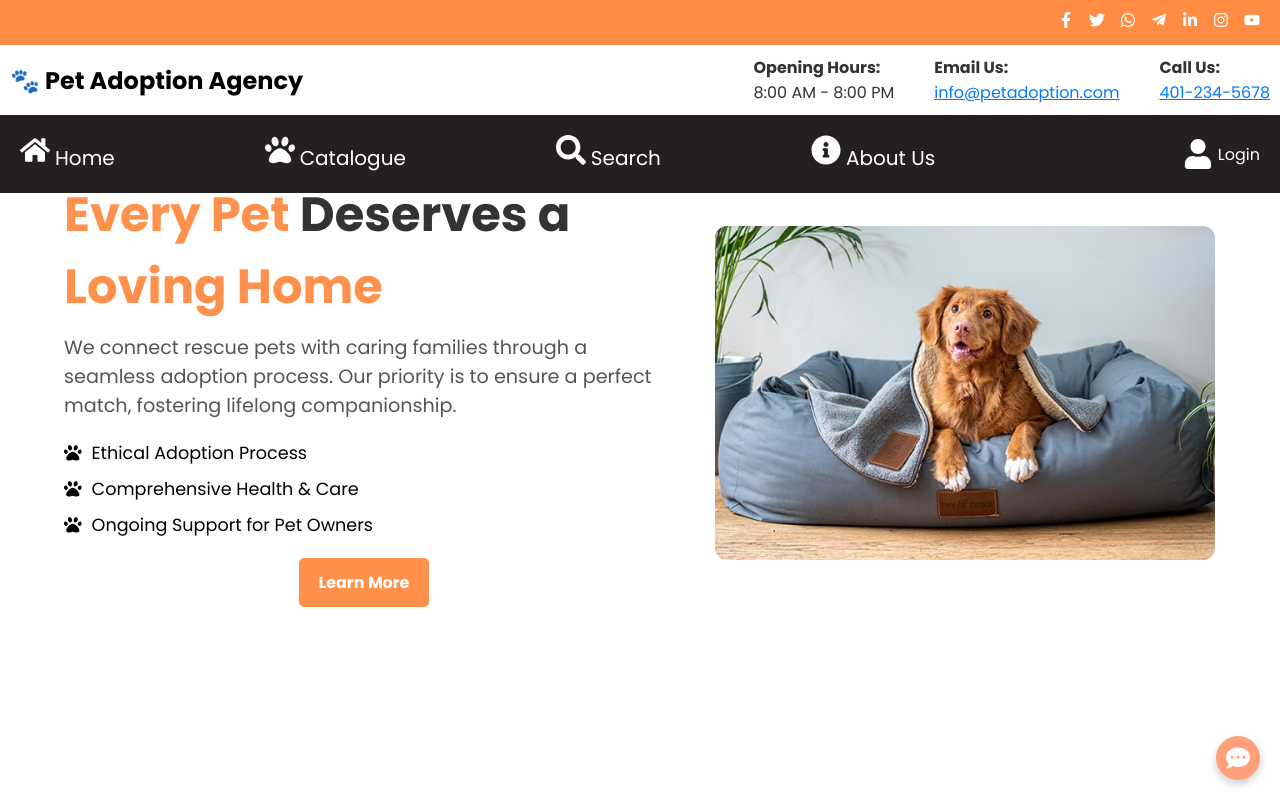
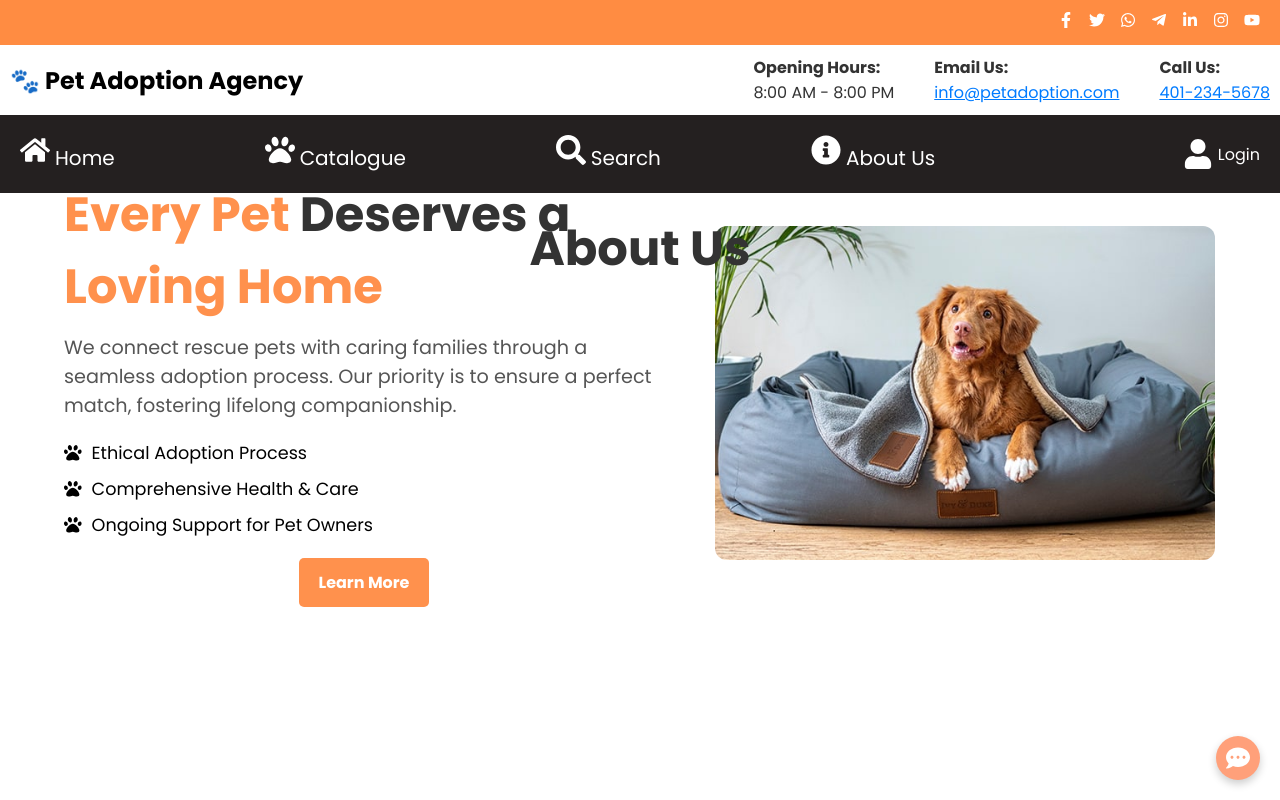
Before and after one commit to Patricia-Sigei/Pets-Adoption, a React (Vite) app: page /about in a window 1280 px wide. Built offline with nearby package versions, Linux system fonts and the light colour scheme.

Commit message:
added changes to the about section;Heading

```diff
--- a/src/components/About.css
+++ b/src/components/About.css
@@ -21,6 +21,34 @@
     position: relative;
     background-color: white;;
 }
+
+
+.about-heading {
+    position: absolute;
+    top: 20px; /* Adjust based on your layout */
+    left: 0;
+    right: 0;
+    margin: auto;
+    text-align: center;
+    font-size: 2.5rem;
+    font-weight: bold;
+    color: #333;
+    animation: moveToCenter 1s ease-in-out forwards;
+    margin-bottom: 20px; /* Increase this value to add more space */
+}
+
+
+@keyframes moveToCenter {
+    from {
+        transform: translateX(-100%);
+        opacity: 0;
+    }
+    to {
+        transform: translateX(0);
+        opacity: 1;
+    }
+}
+
 
 
 
--- a/src/components/AboutUs.jsx
+++ b/src/components/AboutUs.jsx
@@ -9,6 +9,8 @@ const AboutUs = () => {
             {/* Left - Text Content */}
             <div className="about-text">
                 <h1 className="title">
+                <h1 className="about-heading">About Us</h1>
+
                     <span className="text-primary">Every Pet</span> Deserves a <span className="text-secondary">Loving Home</span>
                 </h1>
                 <p className="description">
```
